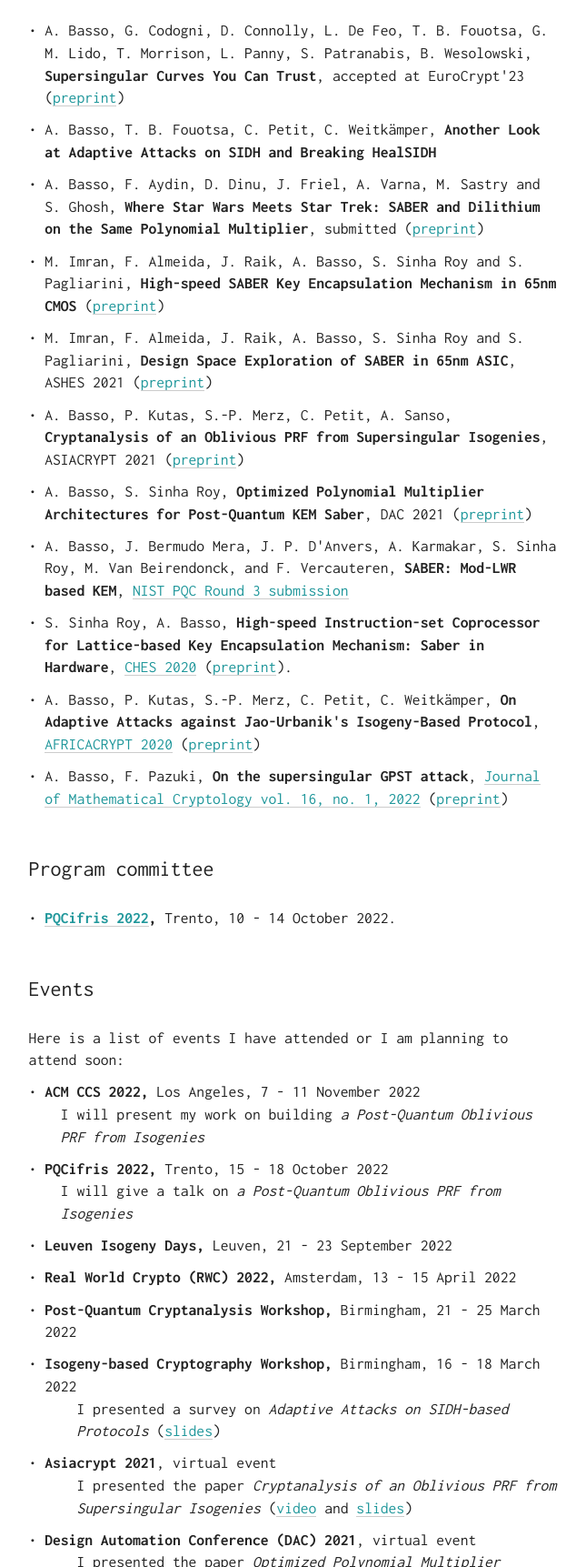
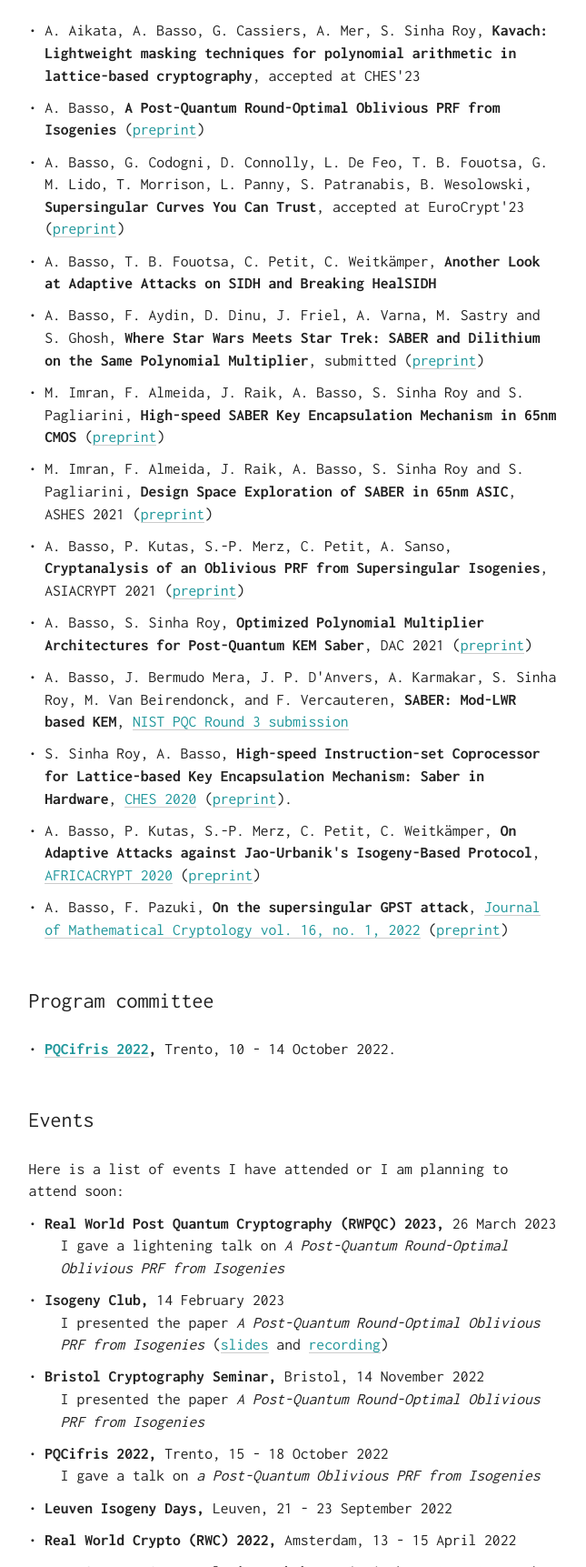
Before and after one commit to andreavico/andreavico.github.io, a plain HTML site: page index.html in a window 1280 px wide. Shown: the part 1077-2800 px from the top of the page at 91% size, without its empty margins (126-771 px from the left). Drawn offline with Linux system fonts and the light colour scheme.

Commit message:
Added two papers and three presentations

```diff
--- a/index.html
+++ b/index.html
@@ -226,7 +226,7 @@
 
       <section class="box research">
 	<h2>About me</h2>
-	<p>I am a postdoctoral researcher in isogeny-based and post-quantum cryptography at the Crytography Research group at Bristol University, working with Chloe Martindale and Dan page. Previously, I was a PhD student at the Security and Privacy Group of the University of Birmingham, under the supervision of <a href="http://homepages.ulb.ac.be/~chripeti/index.html">Christophe Petit</a> and <a href="https://www.iaik.tugraz.at/person/sujoy-sinha-roy/">Sujoy Sinha Roy</a>.</p>
+	<p>I am a postdoctoral researcher in isogeny-based and post-quantum cryptography at the Crytography Research Group at Bristol University, working with Chloe Martindale and Dan page. Previously, I was a PhD student at the Security and Privacy Group of the University of Birmingham, under the supervision of <a href="http://homepages.ulb.ac.be/~chripeti/index.html">Christophe Petit</a> and <a href="https://www.iaik.tugraz.at/person/sujoy-sinha-roy/">Sujoy Sinha Roy</a>.</p>
   <br />
   <p>
     My research focuses on both theoretical and applicational aspects of post-quantum cryptography. I am interested in isogeny-based cryptography and developing new protocols based on isogenies. I am also working on cryptanalyzing existing protocols, as well as developing efficient and secure hardware implementations of SABER and other lattice-based algorithms. I was a member of the <a href="https://www.esat.kuleuven.be/cosic/pqcrypto/saber/index.html">SABER</a> team, one of the four KEM finalists in the <a href="https://csrc.nist.gov/projects/post-quantum-cryptography/round-3-submissions">NIST post-quantum cryptography standardization process</a>.
@@ -250,6 +250,9 @@
 	<h2>Publications</h2>
 
     	<ul class="spacing">
+            <li>A. Aikata, A. Basso, G. Cassiers, A. Mer, S. Sinha Roy, <b>Kavach: Lightweight masking techniques for polynomial arithmetic in lattice-based
+              cryptography</b>, accepted at CHES'23</li>
+            <li>A. Basso,<b> A Post-Quantum Round-Optimal Oblivious PRF from Isogenies</b> (<a href="https://ia.cr/2023/225">preprint</a>)</li>
             <li>A. Basso, G. Codogni, D. Connolly, L. De Feo, T. B. Fouotsa, G. M. Lido, T. Morrison, L. Panny, S. Patranabis, B. Wesolowski, <b>Supersingular Curves You Can Trust</b>, accepted at EuroCrypt'23 (<a href="https://ia.cr/2022/1469">preprint</a>)</li>
             <li>A. Basso, T. B. Fouotsa, C. Petit, C. Weitkämper, <b>Another Look at Adaptive Attacks on SIDH and
             Breaking HealSIDH</b></li>
@@ -280,10 +283,14 @@
 	<h2>Events</h2>
 	Here is a list of events I have attended or I am planning to attend soon:
     	<ul class="spacing">
-        <li><span class="event-name">ACM CCS 2022,</span> Los Angeles, 7 - 11 November 2022</li>
-          <div class="indent">I will present my work on building <i>a Post-Quantum Oblivious PRF from Isogenies</i></div></li>
+        <li><span class="event-name">Real World Post Quantum Cryptography (RWPQC) 2023,</span> 26 March 2023</li>
+          <div class="indent">I gave a lightening talk on <i>A Post-Quantum Round-Optimal Oblivious PRF from Isogenies</i></div></li>
+        <li><span class="event-name">Isogeny Club,</span> 14 February 2023</li>
+          <div class="indent">I presented the paper <i>A Post-Quantum Round-Optimal Oblivious PRF from Isogenies</i> (<a href="https://isogeny.club/2-2-andrea-oprf/slides.pdf">slides</a> and <a href="https://www.youtube.com/watch?v=3qP66h_TPmU">recording</a>)</div></li>
+        <li><span class="event-name">Bristol Cryptography Seminar,</span> Bristol, 14 November 2022</li>
+          <div class="indent">I presented the paper <i>A Post-Quantum Round-Optimal Oblivious PRF from Isogenies</i></div></li>
         <li><span class="event-name">PQCifris 2022,</span> Trento, 15 - 18 October 2022</li>
-          <div class="indent">I will give a talk on <i>a Post-Quantum Oblivious PRF from Isogenies</i></div></li>
+          <div class="indent">I gave a talk on <i>a Post-Quantum Oblivious PRF from Isogenies</i></div></li>
         <li><span class="event-name">Leuven Isogeny Days,</span> Leuven, 21 - 23 September 2022</li>
         <li><span class="event-name">Real World Crypto (RWC) 2022,</span> Amsterdam, 13 - 15 April 2022</li>
         <li><span class="event-name">Post-Quantum Cryptanalysis Workshop,</span> Birmingham, 21 - 25 March 2022</li>
@@ -313,7 +320,7 @@
     During the spring term 2020, I have been a teaching assistant for the course <i>Logic and Computation</i>. In the summer of the same year, I also co-supervised a MSc research project.-->
 
   <footer>
-    <p>Last updated: February 8th, 2023<br>
+    <p>Last updated: April 10th, 2023<br>
   </footer>
 
       </section>
```
